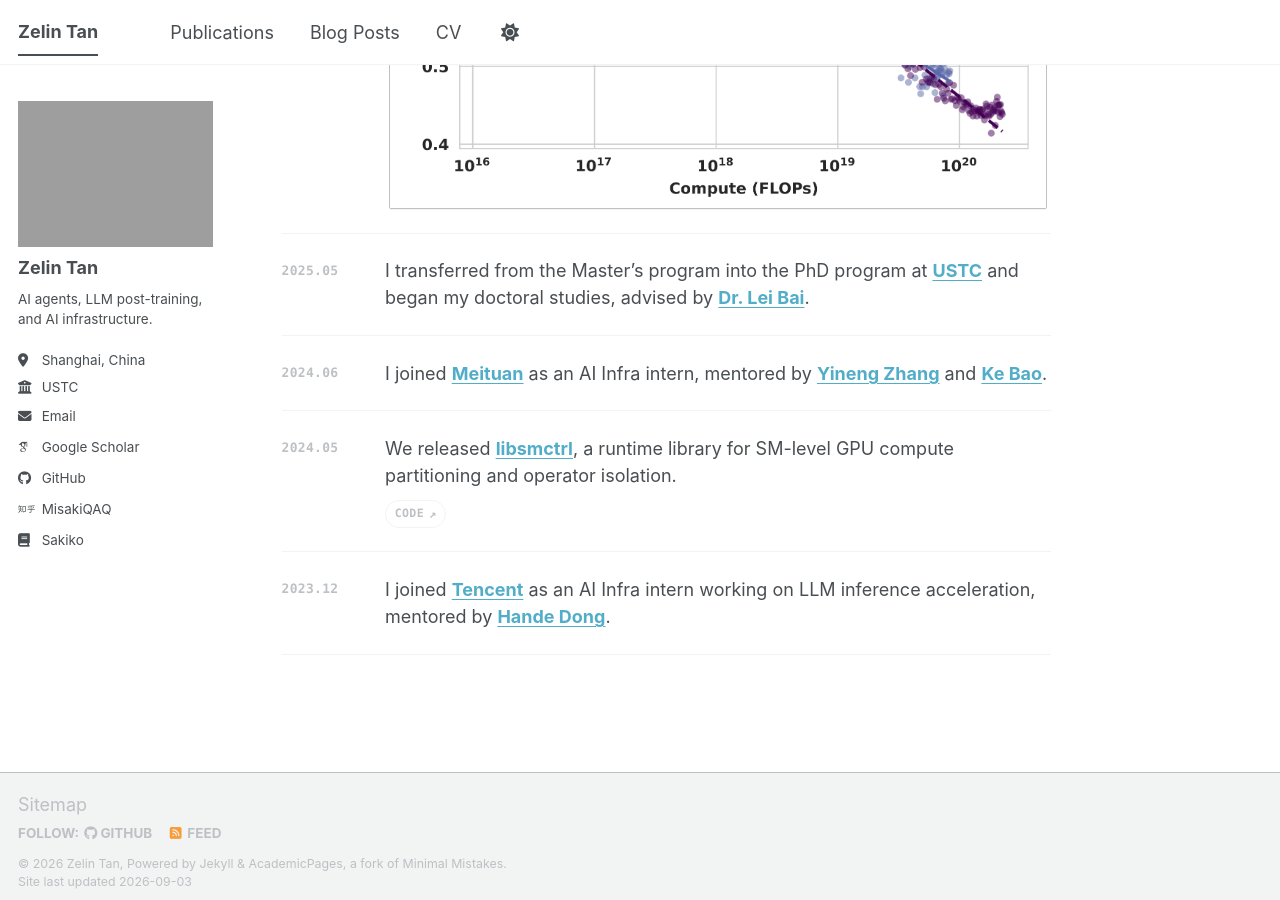
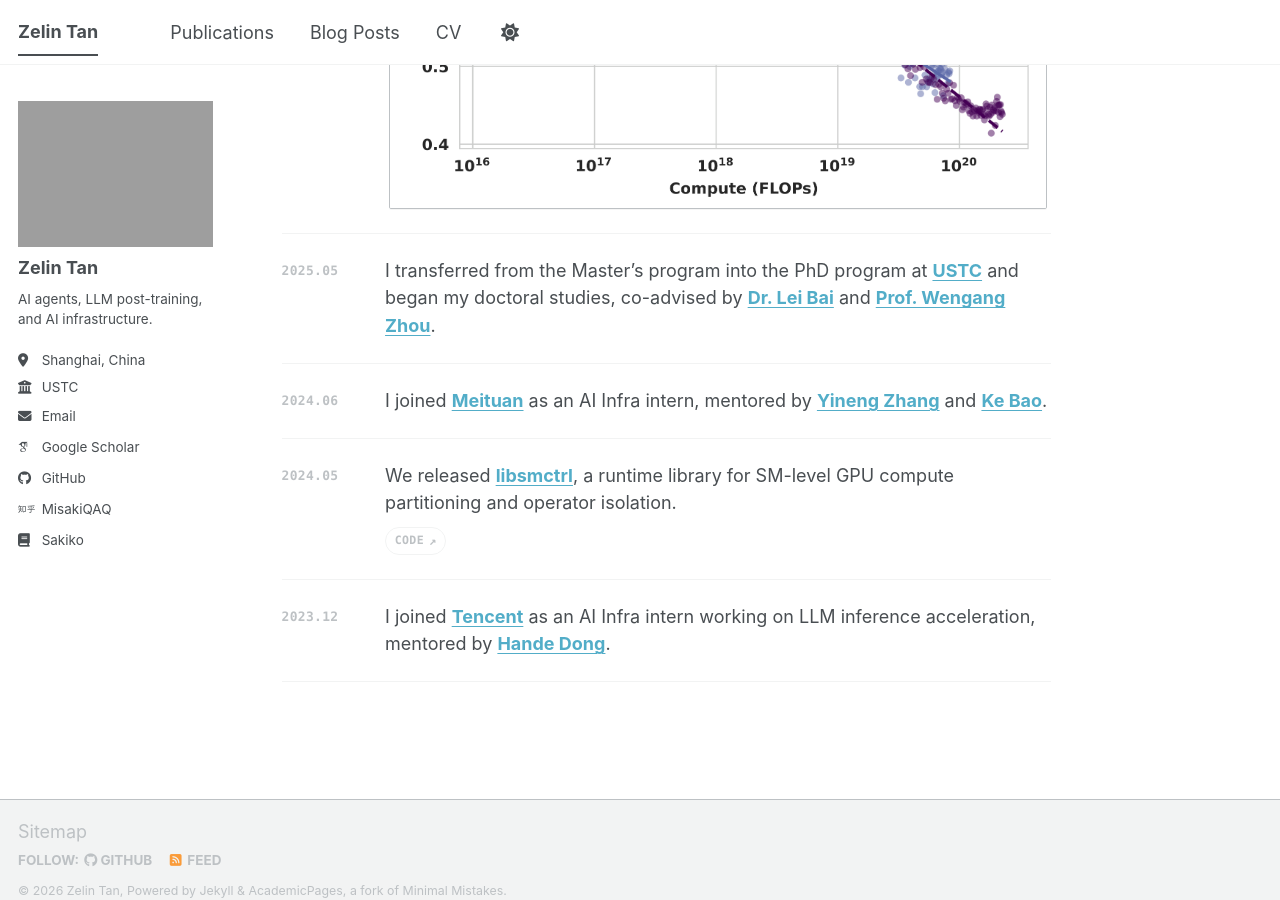
Before and after one commit to tanzelin430/tanzelin430.github.io, a Jekyll site: the page built from _pages/about.md, in a window 1280 px wide and 900 px high, scrolled down 3297 px. Built offline with Jekyll 4.4.1, drawn with Linux system fonts in a browser that asks for light colours; some web fonts are replaced; a script bundle is joined from its source files by our own code; library files that are not in the unit come from our copies.

Commit message:
Add Wengang Zhou to PhD news

```diff
--- a/_data/news.yml
+++ b/_data/news.yml
@@ -97,7 +97,7 @@
   image: ""
   image_alt: ""
   description: >-
-    I transferred from the Master’s program into the PhD program at [**USTC**](https://en.ustc.edu.cn/) and began my doctoral studies, advised by [**Dr. Lei Bai**](http://leibai.site/).
+    I transferred from the Master’s program into the PhD program at [**USTC**](https://en.ustc.edu.cn/) and began my doctoral studies, co-advised by [**Dr. Lei Bai**](http://leibai.site/) and [**Prof. Wengang Zhou**](http://staff.ustc.edu.cn/~zhwg/index.html).
 
 - date: "2024.06"
   datetime: "2024-06"
```
